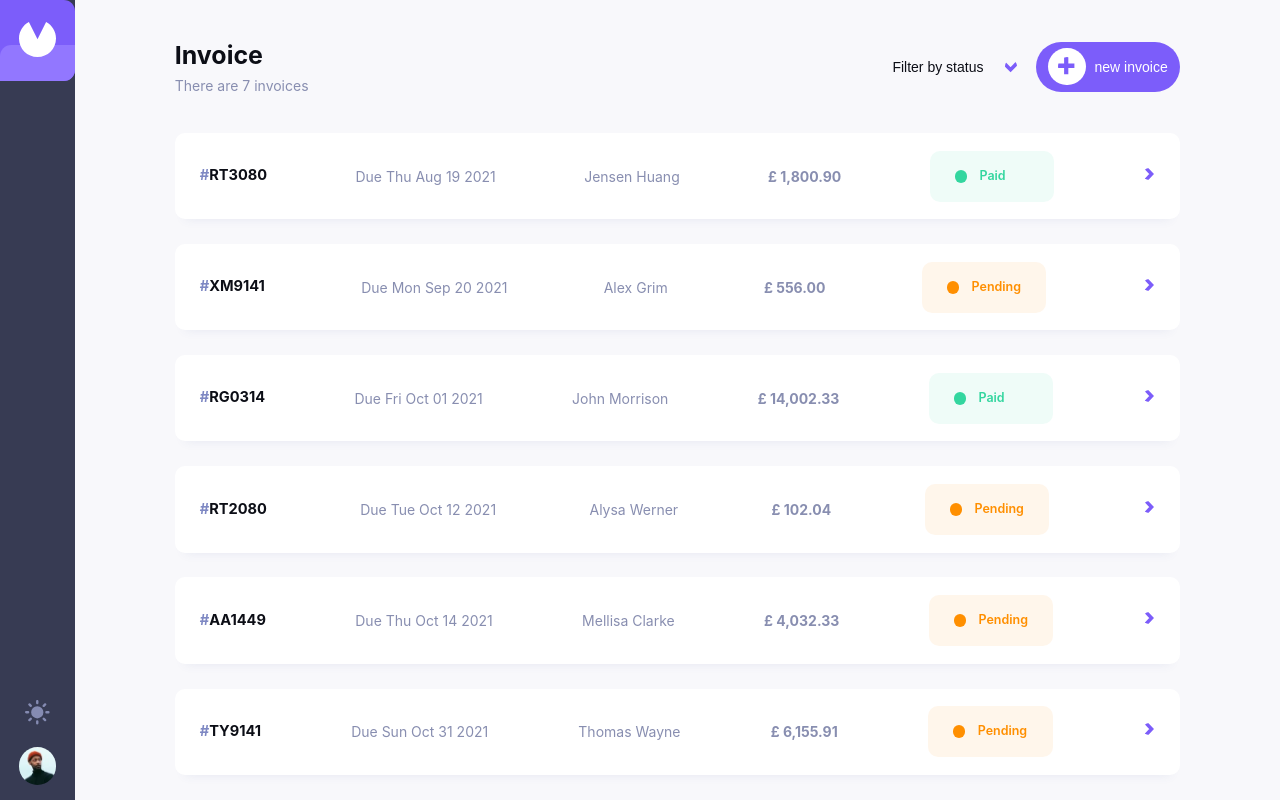
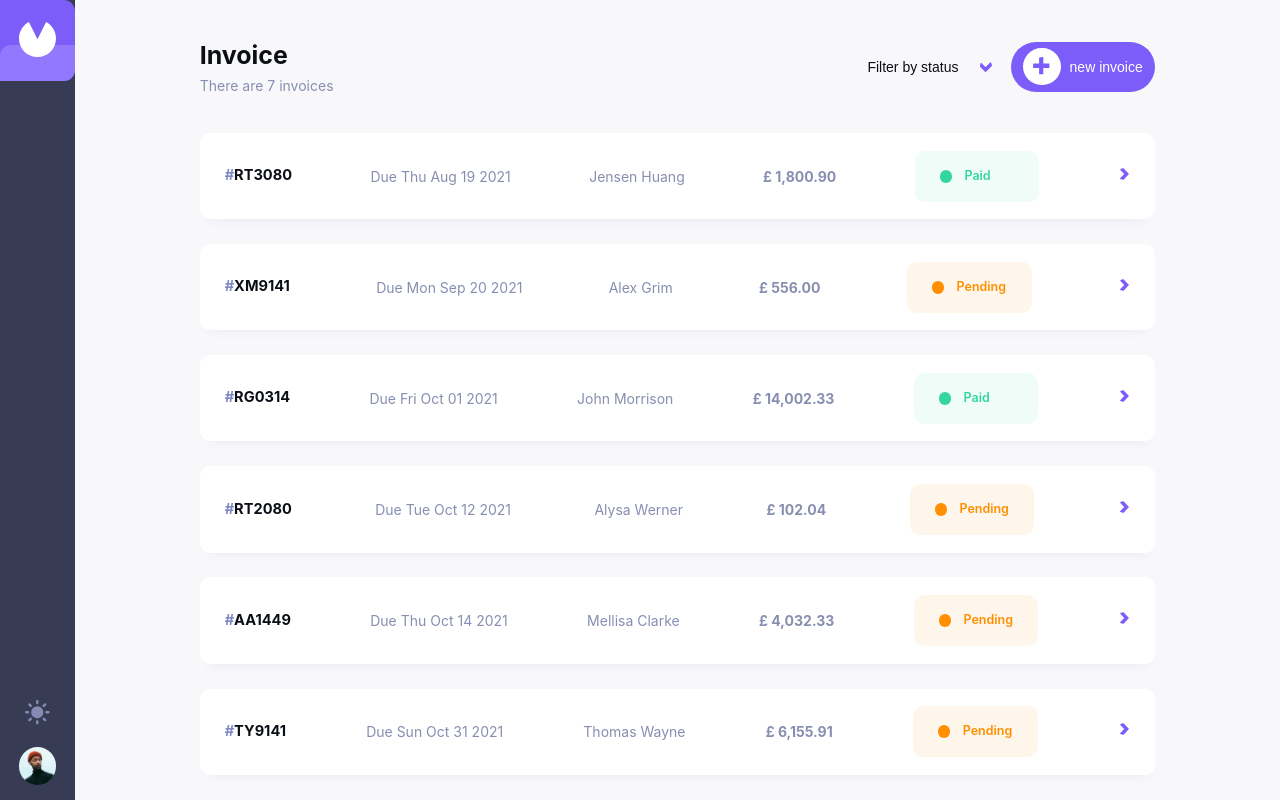
Before and after one commit to JusticeO21/invoice-app, a React (Vite) app: page / in a window 1280 px wide. Built offline with nearby package versions, Linux system fonts and the light colour scheme.

Commit message:
increase the padding of the main app container

```diff
--- a/src/App.module.css
+++ b/src/App.module.css
@@ -25,7 +25,7 @@
 @media (min-width: 1025px) and (max-width: 1280px) {
     .main{
         flex: 1;
-        padding: 3rem 8rem ;
+        padding: 3rem 10rem ;
     }
 
   .app{
@@ -35,6 +35,6 @@
 
 @media (min-width: 1281px) {
   .main{
-    padding: 3rem 9rem ;
+    padding: 3rem 15rem ;
   }
 }
```
